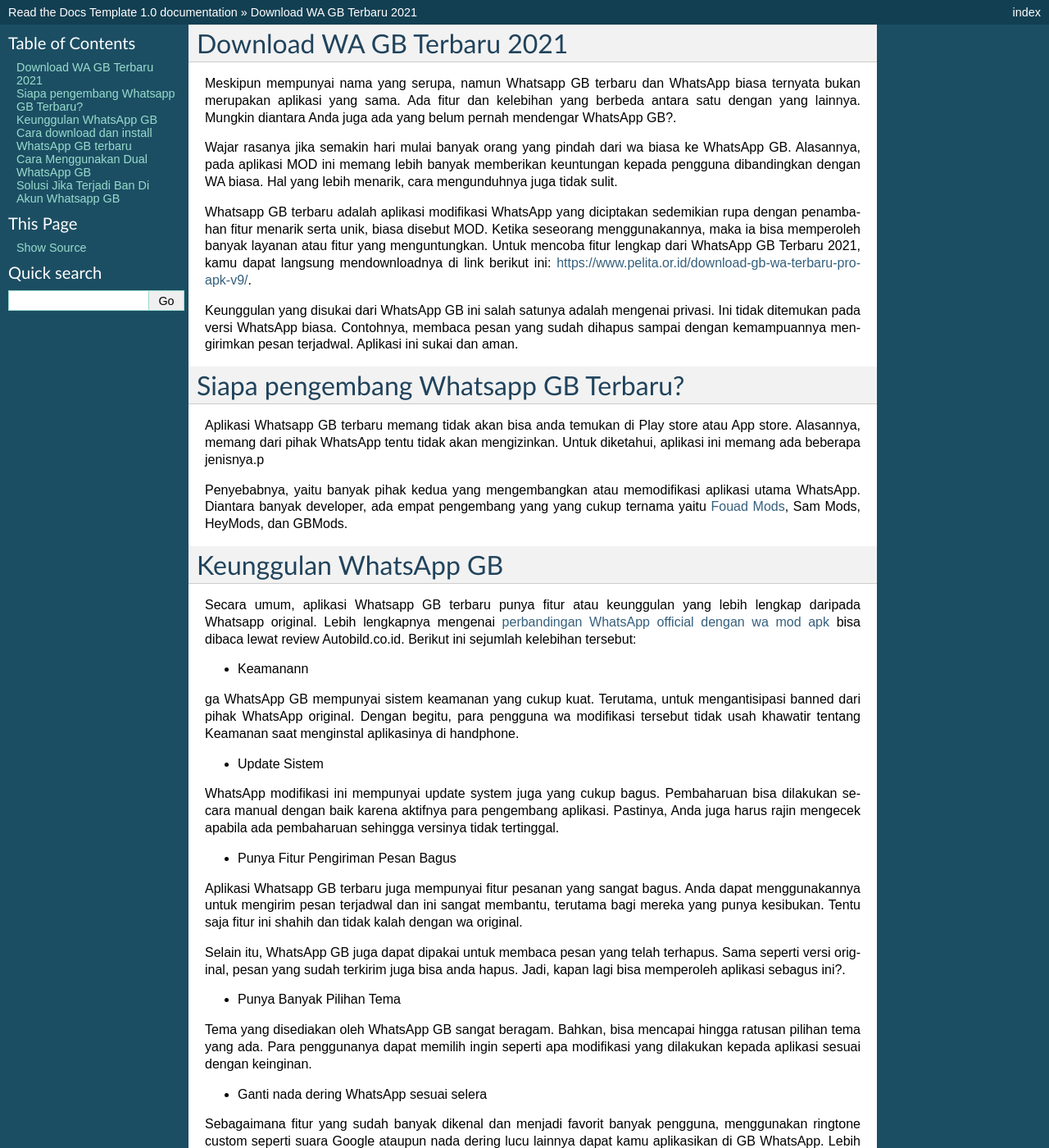
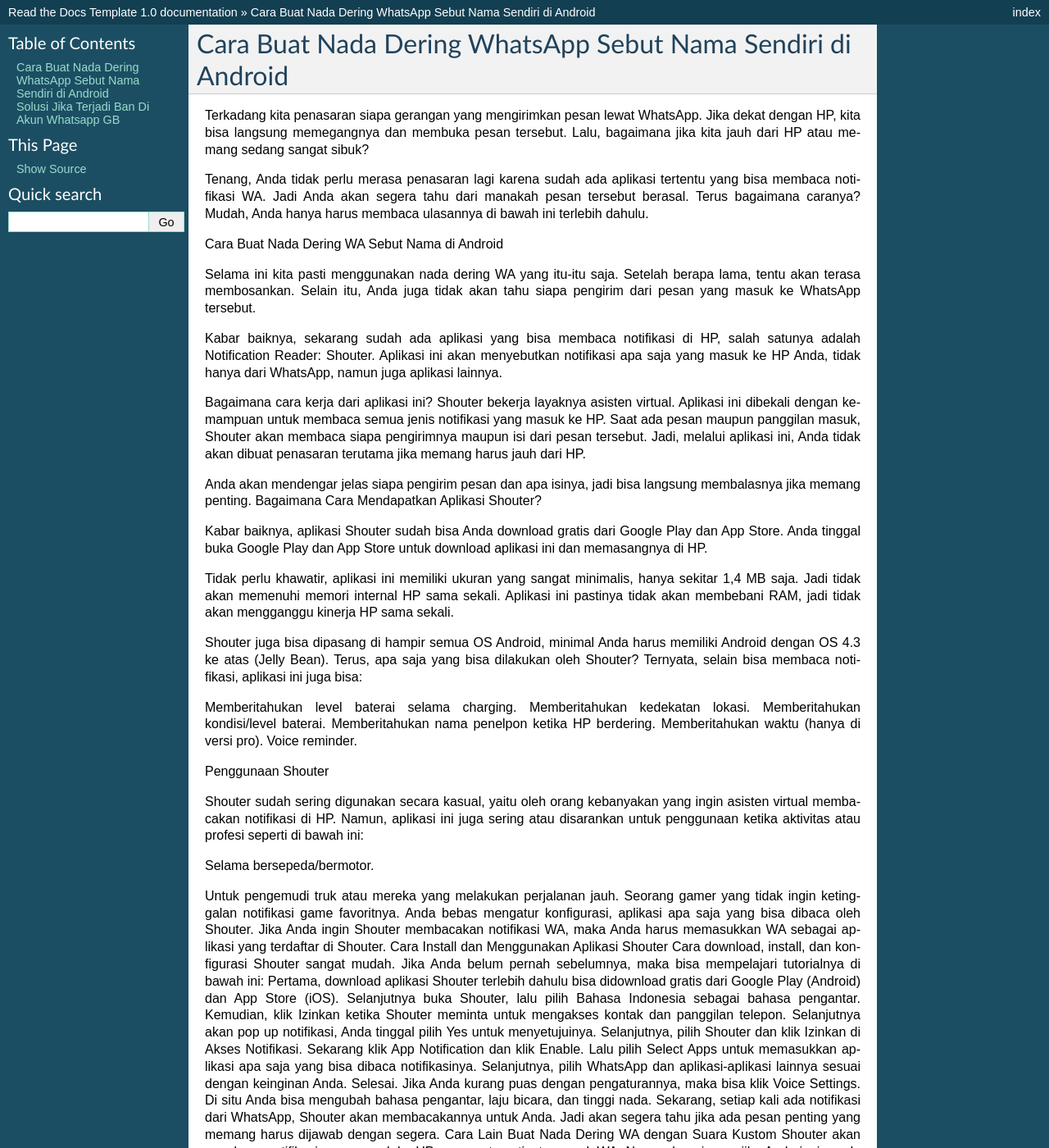
Before and after one commit to zaidmg/taichi, a Sphinx documentation site: the page built from docs/index.rst, in a window 1280 px wide and 1400 px high. Shown: the whole window at 82% size. Built offline with Sphinx 7.4.7, drawn with Linux system fonts in a browser that asks for light colours; some of the changed text lies outside the part shown.

Commit message:
Update index.rst

```diff
--- a/docs/index.rst
+++ b/docs/index.rst
@@ -3,92 +3,78 @@
    You can adapt this file completely to your liking, but it should at least
    contain the root `toctree` directive.
 
-Download WA GB Terbaru 2021
+Cara Buat Nada Dering WhatsApp Sebut Nama Sendiri di Android
 ==================
 
-Meskipun mempunyai nama yang serupa, namun Whatsapp GB terbaru dan WhatsApp biasa ternyata bukan merupakan aplikasi yang sama. Ada fitur dan kelebihan yang berbeda antara satu dengan yang lainnya. Mungkin diantara Anda juga ada yang belum pernah mendengar WhatsApp GB?.
+Terkadang kita penasaran siapa gerangan yang mengirimkan pesan lewat WhatsApp. Jika dekat dengan HP, kita bisa langsung memegangnya dan membuka pesan tersebut. Lalu, bagaimana jika kita jauh dari HP atau memang sedang sangat sibuk?
 
-Wajar rasanya jika semakin hari mulai banyak orang yang pindah dari wa biasa ke WhatsApp GB. Alasannya, pada aplikasi MOD ini memang lebih banyak memberikan keuntungan kepada pengguna dibandingkan dengan WA biasa. Hal yang lebih menarik, cara mengunduhnya juga tidak sulit.
+Tenang, Anda tidak perlu merasa penasaran lagi karena sudah ada aplikasi tertentu yang bisa membaca notifikasi WA. Jadi Anda akan segera tahu dari manakah pesan tersebut berasal. Terus bagaimana caranya? Mudah, Anda hanya harus membaca ulasannya di bawah ini terlebih dahulu.
 
-Whatsapp GB terbaru adalah aplikasi modifikasi WhatsApp yang diciptakan sedemikian rupa dengan penambahan fitur menarik serta unik, biasa disebut MOD. Ketika seseorang menggunakannya, maka ia bisa memperoleh banyak layanan atau fitur yang menguntungkan. Untuk mencoba fitur lengkap dari WhatsApp GB Terbaru 2021, kamu dapat langsung mendownloadnya di link berikut ini: https://www.pelita.or.id/download-gb-wa-terbaru-pro-apk-v9/.
+Cara Buat Nada Dering WA Sebut Nama di Android
 
-Keunggulan yang disukai dari WhatsApp GB ini salah satunya adalah mengenai privasi. Ini tidak ditemukan pada versi WhatsApp biasa. Contohnya, membaca pesan yang sudah dihapus sampai dengan kemampuannya mengirimkan pesan terjadwal. Aplikasi ini sukai dan aman.
+Selama ini kita pasti menggunakan nada dering WA yang itu-itu saja. Setelah berapa lama, tentu akan terasa membosankan. Selain itu, Anda juga tidak akan tahu siapa pengirim dari pesan yang masuk ke WhatsApp tersebut.
 
-Siapa pengembang Whatsapp GB Terbaru?
-==================
+Kabar baiknya, sekarang sudah ada aplikasi yang bisa membaca notifikasi di HP, salah satunya adalah Notification Reader: Shouter. Aplikasi ini akan menyebutkan notifikasi apa saja yang masuk ke HP Anda, tidak hanya dari WhatsApp, namun juga aplikasi lainnya.
 
-Aplikasi Whatsapp GB terbaru memang tidak akan bisa anda temukan di Play store atau App store. Alasannya, memang dari pihak WhatsApp tentu tidak akan mengizinkan. Untuk diketahui, aplikasi ini memang ada beberapa jenisnya.p
+Bagaimana cara kerja dari aplikasi ini? Shouter bekerja layaknya asisten virtual. Aplikasi ini dibekali dengan kemampuan untuk membaca semua jenis notifikasi yang masuk ke HP.
+Saat ada pesan maupun panggilan masuk, Shouter akan membaca siapa pengirimnya maupun isi dari pesan tersebut. Jadi, melalui aplikasi ini, Anda tidak akan dibuat penasaran terutama jika memang harus jauh dari HP.
 
-Penyebabnya, yaitu banyak pihak kedua yang mengembangkan atau memodifikasi aplikasi utama WhatsApp. Diantara banyak developer, ada empat pengembang yang yang cukup ternama yaitu `Fouad Mods <https://blogs.itb.ac.id/wikia/siapa-fouad-modifikator-wa-terbaru/>`_, Sam Mods, HeyMods, dan GBMods.
+Anda akan mendengar jelas siapa pengirim pesan dan apa isinya, jadi bisa langsung membalasnya jika memang penting.
+Bagaimana Cara Mendapatkan Aplikasi Shouter?
 
-Keunggulan WhatsApp GB
-==================
+Kabar baiknya, aplikasi Shouter sudah bisa Anda download gratis dari Google Play dan App Store. Anda tinggal buka Google Play dan App Store untuk download aplikasi ini dan memasangnya di HP.
 
-Secara umum, aplikasi Whatsapp GB terbaru punya fitur atau keunggulan yang lebih lengkap daripada Whatsapp original. Lebih lengkapnya mengenai `perbandingan WhatsApp official dengan wa mod apk <https://www.autobild.co.id/2021/08/download-whatsapp-wa-apk-official-dan.html>`_ bisa dibaca lewat review Autobild.co.id. Berikut ini sejumlah kelebihan tersebut:
+Tidak perlu khawatir, aplikasi ini memiliki ukuran yang sangat minimalis, hanya sekitar 1,4 MB saja. Jadi tidak akan memenuhi memori internal HP sama sekali. Aplikasi ini pastinya tidak akan membebani RAM, jadi tidak akan mengganggu kinerja HP sama sekali.
 
-- Keamanann
-ga
-WhatsApp GB mempunyai sistem keamanan yang cukup kuat. Terutama, untuk mengantisipasi banned dari pihak WhatsApp original. Dengan begitu, para pengguna wa modifikasi tersebut tidak usah khawatir tentang Keamanan saat menginstal aplikasinya di handphone.
+Shouter juga bisa dipasang di hampir semua OS Android, minimal Anda harus memiliki Android dengan OS 4.3 ke atas (Jelly Bean). Terus, apa saja yang bisa dilakukan oleh Shouter? Ternyata, selain bisa membaca notifikasi, aplikasi ini juga bisa:
 
-- Update Sistem
+Memberitahukan level baterai selama charging.
+Memberitahukan kedekatan lokasi.
+Memberitahukan kondisi/level baterai.
+Memberitahukan nama penelpon ketika HP berdering.
+Memberitahukan waktu (hanya di versi pro).
+Voice reminder.
 
-WhatsApp modifikasi ini mempunyai update system juga yang cukup bagus. Pembaharuan bisa dilakukan secara manual dengan baik karena aktifnya para pengembang aplikasi. Pastinya, Anda juga harus rajin mengecek apabila ada pembaharuan sehingga versinya tidak tertinggal.
+Penggunaan Shouter
 
-- Punya Fitur Pengiriman Pesan Bagus
+Shouter sudah sering digunakan secara kasual, yaitu oleh orang kebanyakan yang ingin asisten virtual membacakan notifikasi di HP. Namun, aplikasi ini juga sering atau disarankan untuk penggunaan ketika aktivitas atau profesi seperti di bawah ini:
 
-Aplikasi Whatsapp GB terbaru juga mempunyai fitur pesanan yang sangat bagus. Anda dapat menggunakannya untuk mengirim pesan terjadwal dan ini sangat membantu, terutama bagi mereka yang punya kesibukan. Tentu saja fitur ini shahih dan tidak kalah dengan wa original.
+Selama bersepeda/bermotor.
 
-Selain itu, WhatsApp GB juga dapat dipakai untuk membaca pesan yang telah terhapus. Sama seperti versi original, pesan yang sudah terkirim juga bisa anda hapus. Jadi, kapan lagi bisa memperoleh aplikasi sebagus ini?.
+Untuk pengemudi truk atau mereka yang melakukan perjalanan jauh.
+Seorang gamer yang tidak ingin ketinggalan notifikasi game favoritnya.
+Anda bebas mengatur konfigurasi, aplikasi apa saja yang bisa dibaca oleh Shouter. Jika Anda ingin Shouter membacakan notifikasi WA, maka Anda harus memasukkan WA sebagai aplikasi yang terdaftar di Shouter.
+Cara Install dan Menggunakan Aplikasi Shouter
+Cara download, install, dan konfigurasi Shouter sangat mudah. Jika Anda belum pernah sebelumnya, maka bisa mempelajari tutorialnya di bawah ini:
+Pertama, download aplikasi Shouter terlebih dahulu bisa didownload gratis dari Google Play (Android) dan App Store (iOS).
+Selanjutnya buka Shouter, lalu pilih Bahasa Indonesia sebagai bahasa pengantar.
+Kemudian, klik Izinkan ketika Shouter meminta untuk mengakses kontak dan panggilan telepon.
+Selanjutnya akan pop up notifikasi, Anda tinggal pilih Yes untuk menyetujuinya.
+Selanjutnya, pilih Shouter dan klik Izinkan di Akses Notifikasi.
+Sekarang klik App Notification dan klik Enable.
+Lalu pilih Select Apps untuk memasukkan aplikasi apa saja yang bisa dibaca notifikasinya.
+Selanjutnya, pilih WhatsApp dan aplikasi-aplikasi lainnya sesuai dengan keinginan Anda.
+Selesai. Jika Anda kurang puas dengan pengaturannya, maka bisa klik Voice Settings. Di situ Anda bisa mengubah bahasa pengantar, laju bicara, dan tinggi nada.
+Sekarang, setiap kali ada notifikasi dari WhatsApp, Shouter akan membacakannya untuk Anda. Jadi akan segera tahu jika ada pesan penting yang memang harus dijawab dengan segera.
+Cara Lain Buat Nada Dering WA dengan Suara Kustom
+Shouter akan membaca notifikasi yang masuk ke HP secara otomatis, termasuk WA. Namun bagaimana jika Anda ingin nada dering WA menggunakan suara khusus? Tenang, ada tutorialnya untuk Anda, yaitu melalui situs Voice of Text. Berikut tutorialnya:
+Pertama, kunjungi https://www.voiceoftext.com/.
+Setelah website terbuka, pilih Bahasa, apakah Bahasa Indonesia, Inggris dan bahasa-bahasa lainnya.
+Jika sudah, sekarang masukkan teks yang nantinya akan dijadikan sebagai nada dering WA. Anda bebas memasukkan kata apa saja, yang penting tidak lebih dari 200 karakter.
+Kemudian, klik Convert to Voice untuk menjadikan kata-kata di atas menjadi suara.
+Jika sudah, silakan unduh audio dalam format MP3 dan tunggu prosesnya hingga selesai.
+Setelah membuat nada dering kustom di atas, sekarang saatnya menjadikannya tersebut sebagai nada dering untuk notifikasi WhatsApp. Berikut langkah-langkahnya :
+Buka File Manager > Internal > Ringtones.
+Kemudian pindahkan audio MP3 yang sebelumnya Anda buat ke folder Ringtones.
+Jika sudah, buka WhatsApp dan masuk ke Pengaturan.
+Klik Notifikasi > Nada Notifikasi dan pilih nada dering yang dibuat sebelumnya.
+Selesai.
 
-- Punya Banyak Pilihan Tema
+Dengan aplikasi Shouter dan situs Voice of Text, nada dering WA akan otomatis menyebutkan namanya. Jadi Anda bisa tahu dengan akurat siapa pengirim pesan tersebut dan apakah perlu langsung dibalas.
 
-Tema yang disediakan oleh WhatsApp GB sangat beragam. Bahkan, bisa mencapai hingga ratusan pilihan tema yang ada. Para penggunanya dapat memilih ingin seperti apa modifikasi yang dilakukan kepada aplikasi sesuai dengan keinginan.
 
-- Ganti nada dering WhatsApp sesuai selera
 
-Sebagaimana fitur yang sudah banyak dikenal dan menjadi favorit banyak pengguna, menggunakan ringtone custom seperti suara Google ataupun nada dering lucu lainnya dapat kamu aplikasikan di GB WhatsApp. Lebih lanjut, berikut contoh cara membuat ringtone keren dengan `nada dering sebut nama <https://www.dmo.or.id/cara-nada-dering-wa-menyebutkan-nama/>`_.
 
-- Mudah Memutuskan Koneksi
-
-Dengan aplikasi modifikasi ini, sudah dilengkapi juga dengan pemutus koneksi. Sehingga, Anda bisa menggunakannya untuk memutuskan koneksi di aplikasi WhatsApp tanpa harus memerlukan bantuan aplikasi lain. Fitur ini tidaklah dimiliki versi original.
-
-- Menyembunyikan Tanda Ceklis
-
-Pada WhatsApp resmi, hanya bisa menyembunyikan tanda centang biru. Namun, pada Whatsapp GB terbaru bisa menyembunyikan centang biru ataupun centang dua. Ini tentunya menjadi kelebihan yang sangat menarik.
-
-- Mengirim Pesan Tanpa Menyimpan Nomor
-
-Dengan versi WhatsApp GB terbaru akan sangat membantu anda untuk mengirimkan pesan kepada orang lain tanpa harus menyimpan nomornya. Fitur ini cukup membantu juga terutama bagi mereka yang bergelut di dunia marketing.
-
-- Mendownload Status Orang Lain
-
-Fitur WhatsApp GB yang menarik lainnya juga bisa mengunduh status orang lain. Contohnya jika anda ingin menyimpan gambar pada status di kontak, maka tidak punya screenshot karena pada WhatsApp GB hal itu bisa dimungkinkan.
-
-Atau, bisa juga jika status orang lain berbentuk teks ataupun video. Anda bisa mengunduhnya dan melihatnya kapan saja, karena tersimpan di dalam memori internal handphone. Jadi, akan lebih leluasa juga dalam melihatnya.
-
-- Mampu Mengirim Banyak File
-
-Fitur yang ada pada WhatsApp GB juga bisa mengirimkan banyak jenis file. Tidak hanya sekedar mengirimkan gambar, musik, maupun video. Dengan aplikasi ini anda bisa mengirimkan hingga 100 gambar sekaligus.
-
-Cara download dan install WhatsApp GB terbaru
-==============================
-
-Mungkin anda sedang mencari informasi tentang bagaimana cara download Whatsapp GB terbaru?. Jika memang sedang mencari referensi ini, maka bisa lakukan langkah-langkah sebagai berikut:
-
-1. Kunjungi situs untuk mengunduh WhatsApp GB hanya di http://wameta.id.
-2. Berikutnya, ada berbagai jenis variasi mode WhatsApp dan carilah GB WhatsApp.
-3. Lalu, Klik tombol download.
-4. Berikutnya, anda akan masuk ke jendela baru dan kemudian klik kembali unduh.
-6. Tunggulah proses pengunduhan selesai hingga 100%. Jika sudah, maka klik simpan file.
-7. Maka, file APK WhatsApp GB sudah berhasil diunduh.
-8. Untuk menginstal WhatsApp GB maka anda klik atau tap Apk nya.
-9. Jika memang belum memperoleh perizinan, maka buka pengaturan di handphone. Pilih keamanan, dan kemudian pilih izinkan dari sumber aplikasi tidak dikenal.
-10. Berikutnya, anda tinggal mengikuti panduan seperti biasa layaknya menginstal aplikasi WhatsApp versi original.
-
-Cara Menggunakan Dual WhatsApp GB
-==================
-
-Jika anda ingin menggunakan dual Whatsapp GB terbaru, setelah berhasil diinstal maka anda bisa mendaftarkan 2 nomor ponsel seperti WhatsApp biasanya. Berikutnya, Anda dapat mengikuti proses pendaftaran sesuai petunjuk.
 
 Solusi Jika Terjadi Ban Di Akun Whatsapp GB
 =========================
```
